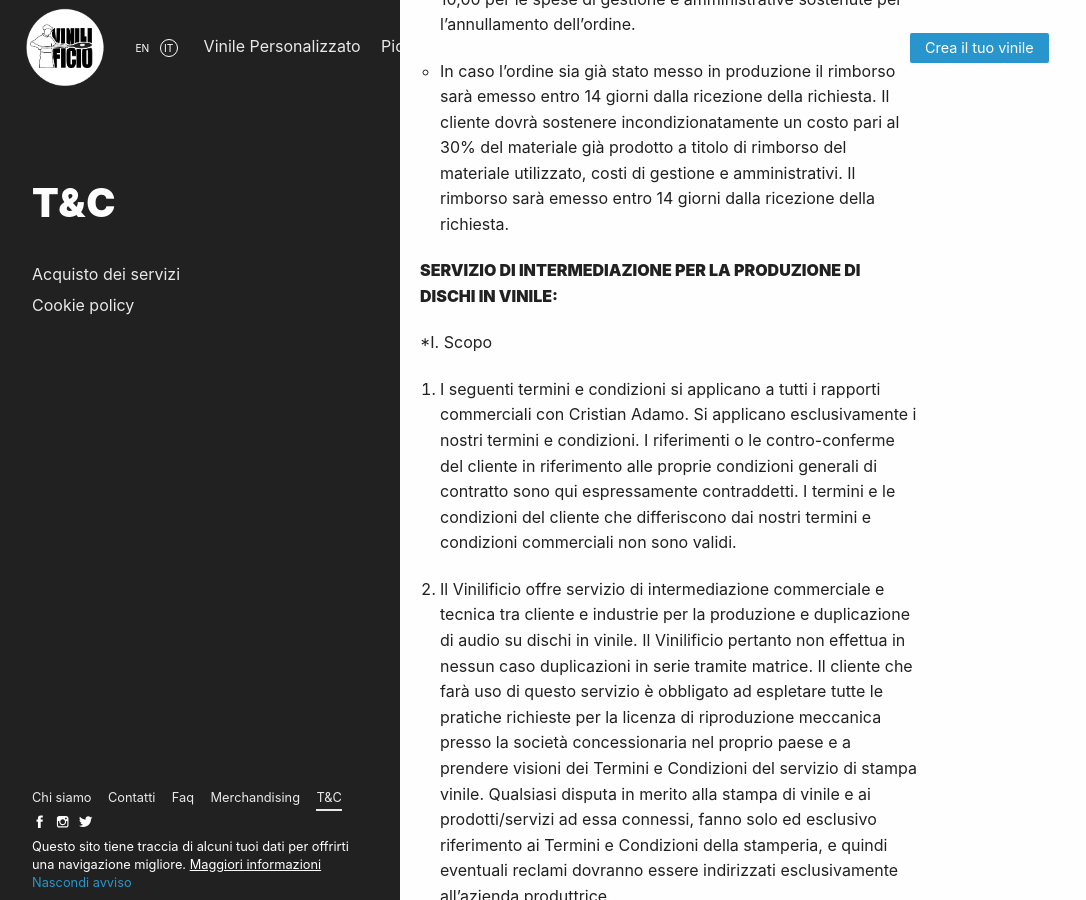
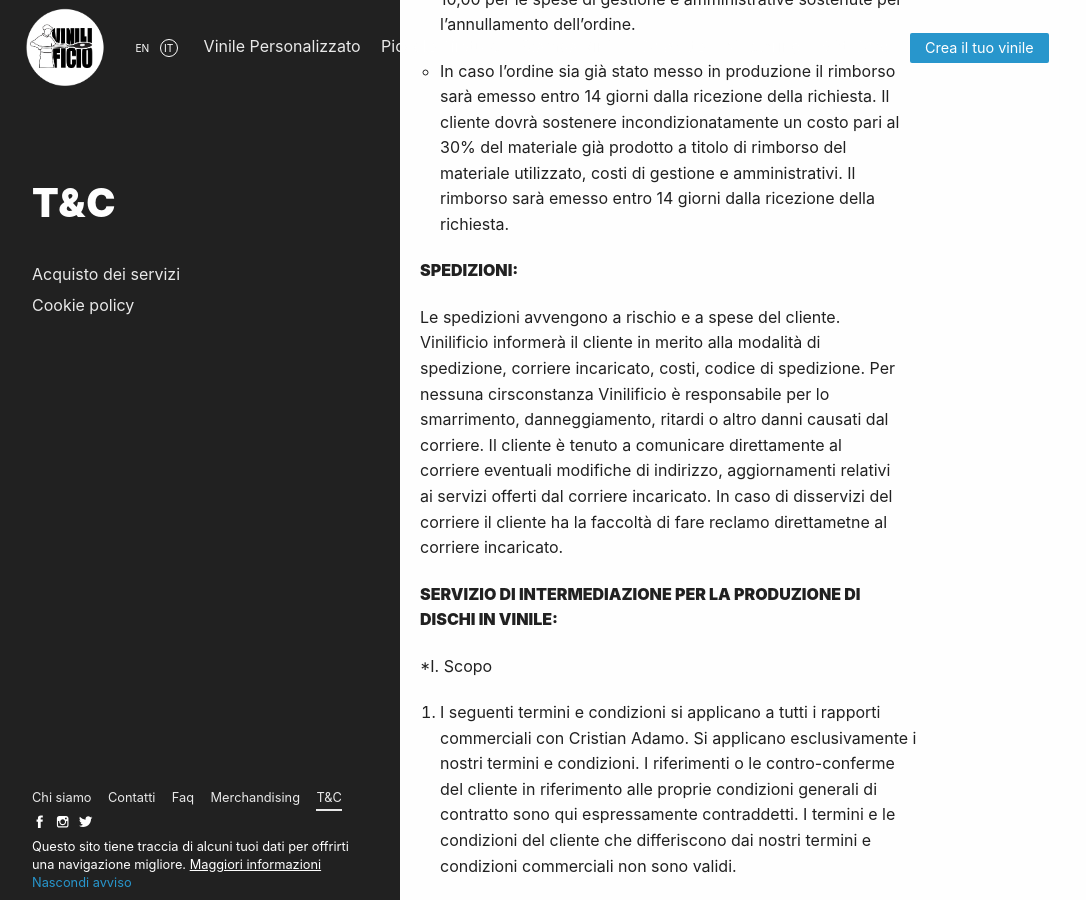
Before and after one commit to Vinilificio/vinilificio.com, a Jekyll site: the page built from _pages/termini-condizioni.md, in a window 1280 px wide and 900 px high, scrolled down 2912 px. Shown: the whole window, without its empty margins (0-1086 px from the left). Built offline with Jekyll 4.4.1, drawn with Linux system fonts in a browser that asks for light colours; nearby versions of some CDN libraries; comment, search, counter and statistics services are not loaded.

Commit message:
aggiornamento spedizioni

```diff
--- a/_pages/termini-condizioni.md
+++ b/_pages/termini-condizioni.md
@@ -60,6 +60,11 @@ Vinilificio dedurrà dal rimborso un costo a forfait di € 10,00 per le spese d
 * In caso l’ordine sia già stato messo in produzione il rimborso sarà emesso entro 14 giorni dalla ricezione della richiesta. Il cliente dovrà sostenere incondizionatamente un costo pari al 30% del materiale già prodotto a titolo di rimborso del materiale utilizzato, costi di gestione e amministrativi. Il rimborso sarà emesso entro 14 giorni dalla ricezione della richiesta.
 
 
+**SPEDIZIONI:**
+
+Le spedizioni avvengono a rischio e a spese del cliente. Vinilificio informerà il cliente in merito alla modalità di spedizione, corriere incaricato, costi, codice di spedizione. Per nessuna cirsconstanza Vinilificio è responsabile per lo smarrimento, danneggiamento, ritardi o altro danni causati dal corriere.
+Il cliente è tenuto a comunicare direttamente al corriere eventuali modifiche di indirizzo, aggiornamenti relativi ai servizi offerti dal corriere incaricato.
+In caso di disservizi del corriere il cliente ha la faccoltà di fare reclamo direttametne al corriere incaricato.
 
 
 **SERVIZIO DI INTERMEDIAZIONE PER LA PRODUZIONE DI DISCHI IN VINILE:**
```
